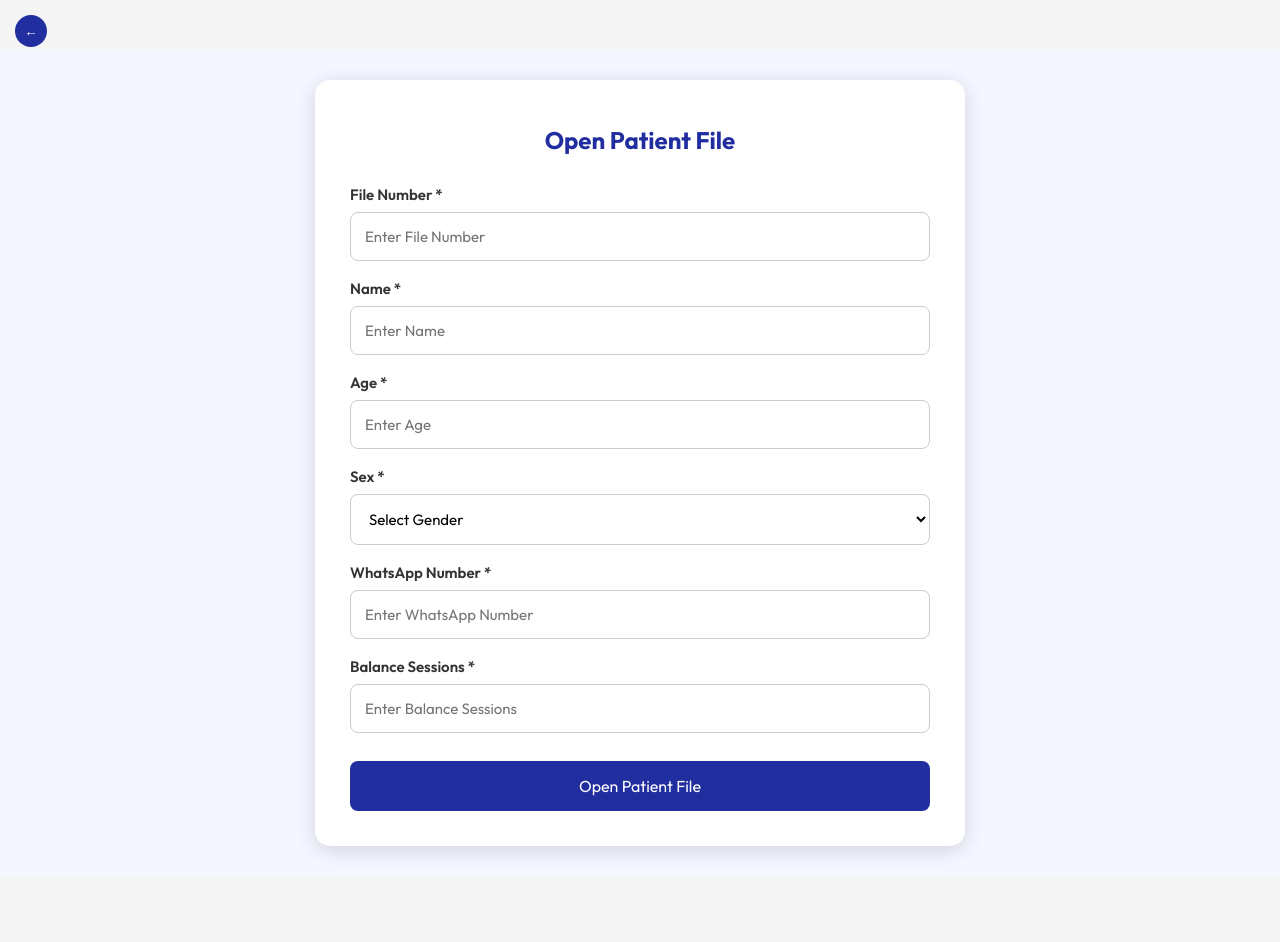
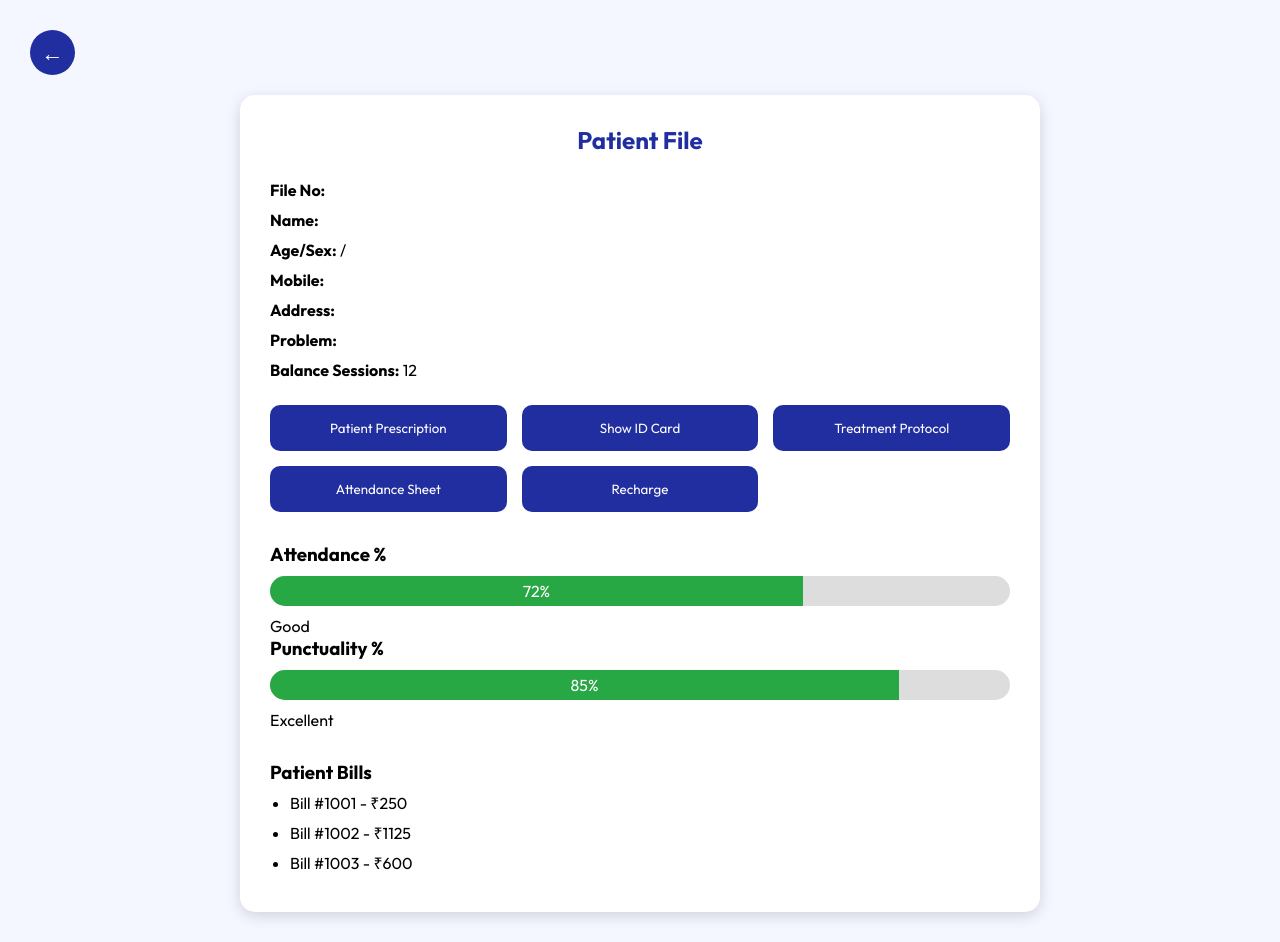
Before and after one commit to sagarkumarsaini11/clinic-website, a React (Vite) app: page /openpatientlist in a window 1280 px wide. Before the commit the page ends 876 px from the top, so only its background shows below. Built offline with nearby package versions, Linux system fonts and the light colour scheme; no server answers.

Commit message:
15th commit

```diff
--- a/src/Components/OpenPatientList/OpenPatientList.css
+++ b/src/Components/OpenPatientList/OpenPatientList.css
@@ -2,167 +2,154 @@
   margin:0;
   padding:0;
   box-sizing:border-box;
-
 }
 
-.patient-file-container{
+.patient-file-page{
   min-height:100vh;
   background:#f4f7ff;
-margin-top: 50px;
-  display:flex;
-  justify-content:center;
-  align-items:center;
-
   padding:30px;
 }
 
+.back-btn{
+  width:45px;
+  height:45px;
+
+  border:none;
+  border-radius:50%;
+
+  background:#212ea0;
+  color:#fff;
+
+  font-size:22px;
+  cursor:pointer;
+
+  margin-bottom:20px;
+}
+
 .patient-file-card{
-  width:100%;
-  max-width:650px;
+  max-width:800px;
+  margin:auto;
 
   background:#fff;
 
-  padding:35px;
+  padding:30px;
 
   border-radius:15px;
 
-  box-shadow:0 4px 20px rgba(0,0,0,0.15);
-
-  position:relative; /* Important */
+  box-shadow:0 4px 15px rgba(0,0,0,0.15);
 }
 
 .patient-file-card h2{
   text-align:center;
   color:#212ea0;
-
-  margin-bottom:30px;
-
-  padding-top:10px;
+  margin-bottom:25px;
 }
 
-/* BACK BUTTON TOP LEFT */
-
-.back-btn{
-  position: absolute;
-  top: 15px;
-  left: 15px;
-  width: 32px;
-  height: 32px;
-  border: none;
-  border-radius: 50%;
-  background: #212ea0;
-  color: white;
- align-items: center;
-  justify-content: center;
-
-  cursor: pointer;
-
-  transition: 0.3s;
+.patient-info p{
+  margin:10px 0;
+  font-size:16px;
 }
 
-.back-btn:hover{
-  background: #16227c;
+.link-grid{
+  display:grid;
+  grid-template-columns:repeat(auto-fit,minmax(220px,1fr));
+  gap:15px;
+  margin-top:25px;
 }
 
-.form-group{
-  margin-bottom:18px;
+.link-grid button{
+  border:none;
+  padding:15px;
+  border-radius:10px;
+  background:#212ea0;
+  color:white;
+  cursor:pointer;
 }
 
-.form-group label{
-  display:block;
-
-  margin-bottom:8px;
-
-  font-weight:600;
-  color:#333;
+.meter-section{
+  margin-top:30px;
 }
 
-.form-group input,
-.form-group select{
+.meter{
   width:100%;
+  height:30px;
+  background:#ddd;
+  border-radius:20px;
+  overflow:hidden;
+  margin:10px 0;
+}
 
-  padding:14px;
+.meter-fill{
+  height:100%;
+  background:#28a745;
+  color:white;
+  text-align:center;
+  line-height:30px;
+}
 
-  border:1px solid #ccc;
+.bill-section{
+  margin-top:30px;
+}
 
+.bill-section ul{
+  padding-left:20px;
+}
+
+.bill-section li{
+  margin:8px 0;
+}
+
+.modal-overlay{
+  position:fixed;
+  inset:0;
+
+  background:rgba(0,0,0,.5);
+
+  display:flex;
+  justify-content:center;
+  align-items:center;
+}
+
+.id-card{
+  background:white;
+  padding:25px;
+  border-radius:12px;
+  width:320px;
+}
+
+.id-card h3{
+  margin-bottom:15px;
+}
+
+.id-card p{
+  margin:8px 0;
+}
+
+.id-card button{
+  width:100%;
+  margin-top:10px;
+
+  padding:12px;
+
+  border:none;
   border-radius:8px;
 
-  font-size:15px;
-
-  outline:none;
-
-  transition:0.3s;
+  background:#212ea0;
+  color:white;
+  cursor:pointer;
 }
 
-.form-group input:focus,
-.form-group select:focus{
-  border-color:#212ea0;
-}
-
-.error-text{
-  color:red;
-
-  font-size:13px;
-
-  margin-top:5px;
-}
-
-.submit-btn-file{
-  width:100%;
-
-  background:#212ea0;
-
-  color:white;
-
-  border:none;
-
-  padding:15px;
-
-  border-radius:8px;
-
-  font-size:16px;
-
-  cursor:pointer;
-
-  margin-top:10px;
-}
-
-.submit-btn-file:hover{
-  background:#18248a;
+.close-btn{
+  background:#dc3545 !important;
 }
 
 @media(max-width:768px){
 
   .patient-file-card{
-    padding:25px;
-  }
-
-  .patient-file-card h2{
-    font-size:24px;
-    margin-top:20px;
-  }
-
-  .back-btn{
-    top:15px;
-    left:15px;
-
-    padding:8px 14px;
-    font-size:14px;
-  }
-}
-
-@media(max-width:480px){
-
-  .patient-file-container{
-    padding:15px;
-  }
-
-  .patient-file-card{
     padding:20px;
   }
 
-  .back-btn{
-    top:12px;
-    left:12px;
+  .link-grid{
+    grid-template-columns:1fr;
   }
 }
--- a/src/Components/OpenPatientList/OpenPatientList.jsx
+++ b/src/Components/OpenPatientList/OpenPatientList.jsx
@@ -1,255 +1,297 @@
-import React, { useState } from "react";
-
-import './OpenPatientList.css'
+import React, { useState, useEffect } from "react";
+import "./OpenPatientList.css";
 import { useNavigate } from "react-router-dom";
 
 export default function OpenPatientList() {
   const navigate = useNavigate();
 
-  const [formData, setFormData] = useState({
+  const [showIdCard, setShowIdCard] = useState(false);
+  const [loading, setLoading] = useState(true);
+
+  const [patient, setPatient] = useState({
     fileNo: "",
     name: "",
     age: "",
     sex: "",
     whatsapp: "",
-    balanceSessions: "",
+    address: "",
+    problem: "",
+    balanceSessions: 12,
+    attendance: 72,
+    punctuality: 85,
   });
 
-  const [errors, setErrors] = useState({});
+  useEffect(() => {
+    fetchPatient();
+  }, []);
 
-  const handleChange = (e) => {
-    const { name, value } = e.target;
+  const fetchPatient = async () => {
+    try {
+      setLoading(true);
 
-    setFormData((prev) => ({
-      ...prev,
-      [name]: value,
-    }));
+      const response = await fetch(
+        "https://clinic-backend-5ucx.onrender.com/api/appointment/list"
+      );
 
-    setErrors((prev) => ({
-      ...prev,
-      [name]: "",
-    }));
+      const data = await response.json();
+
+      console.log("API DATA", data);
+
+      const patientData = Array.isArray(data)
+        ? data[0]
+        : data.data?.[0] || data.appointments?.[0];
+
+      if (patientData) {
+        setPatient({
+          fileNo:
+            patientData.fileNo ||
+            patientData.fileNumber ||
+            "12345",
+
+          name: patientData.name || "",
+
+          age: patientData.age || "",
+
+          sex:
+            patientData.gender ||
+            patientData.sex ||
+            "",
+
+          whatsapp:
+            patientData.mobile ||
+            patientData.whatsapp ||
+            "",
+
+          address:
+            patientData.address || "",
+
+          problem:
+            patientData.problem || "",
+
+          balanceSessions: 12,
+
+          attendance: 72,
+
+          punctuality: 85,
+        });
+      }
+    } catch (error) {
+      console.log(error);
+    } finally {
+      setLoading(false);
+    }
   };
 
-  const validateForm = () => {
-    let newErrors = {};
+  const shareWhatsApp = () => {
+    const text =
+      `Patient ID Card\n\n` +
+      `File No: ${patient.fileNo}\n` +
+      `Name: ${patient.name}\n` +
+      `Age/Sex: ${patient.age}/${patient.sex}\n` +
+      `Mobile: ${patient.whatsapp}`;
 
-    if (!formData.fileNo.trim()) {
-      newErrors.fileNo = "File Number is required";
-    } else if (formData.fileNo.length < 5) {
-      newErrors.fileNo = "File Number must be minimum 5 digits";
+    window.open(
+      `https://wa.me/?text=${encodeURIComponent(text)}`
+    );
+  };
+
+  if (loading) {
+    return (
+      <div className="patient-file-page">
+        <h2 style={{ textAlign: "center" }}>
+          Loading Patient...
+        </h2>
+      </div>
+    );
   }
 
-    if (!formData.name.trim()) {
-      newErrors.name = "Name is required";
-    }
+  return (
+    <div className="patient-file-page">
 
-    if (!formData.age.trim()) {
-      newErrors.age = "Age is required";
-    }
-
-    if (!formData.sex) {
-      newErrors.sex = "Please select gender";
-    }
-
-    if (!formData.whatsapp.trim()) {
-      newErrors.whatsapp = "WhatsApp Number is required";
-    } else if (formData.whatsapp.length !== 10) {
-      newErrors.whatsapp =
-        "WhatsApp Number must be 10 digits";
-    }
-
-    if (!formData.balanceSessions.trim()) {
-      newErrors.balanceSessions =
-        "Balance Sessions is required";
-    }
-
-    setErrors(newErrors);
-
-    return Object.keys(newErrors).length === 0;
-  };
-
-  const handleSubmit = (e) => {
-    e.preventDefault();
-
-    if (!validateForm()) return;
-
-    console.log("===== OPEN PATIENT FILE =====");
-    console.table(formData);
-    console.log(formData);
-
-    alert("Patient File Opened Successfully!");
-
-    setFormData({
-      fileNo: "",
-      name: "",
-      age: "",
-      sex: "",
-      whatsapp: "",
-      balanceSessions: "",
-    });
-  };
-
-  return (
-    <div className="patient-file-container">
-
- <button  type="button"  className="back-btn"onClick={() =>
-navigate("/homepage", { state: { openPatientPopup: true,
-  },
-    })
-  } >←</button>
-
-
+      <button
+        className="back-btn"
+        onClick={() => navigate(-1)}
+      >
+        ←
+      </button>
 
       <div className="patient-file-card">
 
-        <h2>Open Patient File</h2>
+        <h2>Patient File</h2>
 
-        <form onSubmit={handleSubmit}>
+        <div className="patient-info">
 
-          {/* File Number */}
+          <p>
+            <strong>File No:</strong>{" "}
+            {patient.fileNo}
+          </p>
 
-          <div className="form-group">
-            <label>File Number *</label>
+          <p>
+            <strong>Name:</strong>{" "}
+            {patient.name}
+          </p>
 
-            <input
-              type="text"
-              name="fileNo"
-              value={formData.fileNo}
-              onChange={handleChange}
-              placeholder="Enter File Number"
-            />
+          <p>
+            <strong>Age/Sex:</strong>{" "}
+            {patient.age} / {patient.sex}
+          </p>
 
-            {errors.fileNo && (
-              <p className="error-text">
-                {errors.fileNo}
+          <p>
+            <strong>Mobile:</strong>{" "}
+            {patient.whatsapp}
           </p>
-            )}
+
+          <p>
+            <strong>Address:</strong>{" "}
+            {patient.address}
+          </p>
+
+          <p>
+            <strong>Problem:</strong>{" "}
+            {patient.problem}
+          </p>
+
+          <p>
+            <strong>Balance Sessions:</strong>{" "}
+            {patient.balanceSessions}
+          </p>
+
         </div>
 
-          {/* Name */}
+        <div className="link-grid">
 
-          <div className="form-group">
-            <label>Name *</label>
+          <button
+            onClick={() =>
+              navigate("/prescription")
+            }
+          >
+            Patient Prescription
+          </button>
 
-            <input
-              type="text"
-              name="name"
-              value={formData.name}
-              onChange={handleChange}
-              placeholder="Enter Name"
-            />
+          <button
+            onClick={() =>
+              setShowIdCard(true)
+            }
+          >
+            Show ID Card
+          </button>
 
-            {errors.name && (
-              <p className="error-text">
-                {errors.name}
-              </p>
-            )}
+          <button
+            onClick={() =>
+              navigate("/treatmentprotocol")
+            }
+          >
+            Treatment Protocol
+          </button>
+
+          <button
+            onClick={() =>
+              navigate("/attendancesheet")
+            }
+          >
+            Attendance Sheet
+          </button>
+
+          <button
+            onClick={() =>
+              navigate("/recharge")
+            }
+          >
+            Recharge
+          </button>
+
         </div>
 
-          {/* Age */}
+        <div className="meter-section">
 
-          <div className="form-group">
-            <label>Age *</label>
+          <h3>Attendance %</h3>
 
-            <input
-              type="number"
-              name="age"
-              value={formData.age}
-              onChange={handleChange}
-              placeholder="Enter Age"
-            />
-
-            {errors.age && (
-              <p className="error-text">
-                {errors.age}
-              </p>
-            )}
+          <div className="meter">
+            <div
+              className="meter-fill"
+              style={{
+                width: `${patient.attendance}%`,
+              }}
+            >
+              {patient.attendance}%
+            </div>
           </div>
 
-          {/* Sex */}
+          <p>Good</p>
 
-          <div className="form-group">
-            <label>Sex *</label>
+          <h3>Punctuality %</h3>
 
-            <select
-              name="sex"
-              value={formData.sex}
-              onChange={handleChange}
+          <div className="meter">
+            <div
+              className="meter-fill"
+              style={{
+                width: `${patient.punctuality}%`,
+              }}
             >
-              <option value="">
-                Select Gender
-              </option>
-
-              <option value="Male">
-                Male
-              </option>
-
-              <option value="Female">
-                Female
-              </option>
-
-              <option value="Other">
-                Other
-              </option>
-            </select>
-
-            {errors.sex && (
-              <p className="error-text">
-                {errors.sex}
-              </p>
-            )}
+              {patient.punctuality}%
+            </div>
           </div>
 
-          {/* WhatsApp */}
+          <p>Excellent</p>
 
-          <div className="form-group">
-            <label>WhatsApp Number *</label>
-
-            <input
-              type="text"
-              name="whatsapp"
-              value={formData.whatsapp}
-              onChange={handleChange}
-              placeholder="Enter WhatsApp Number"
-            />
-
-            {errors.whatsapp && (
-              <p className="error-text">
-                {errors.whatsapp}
-              </p>
-            )}
         </div>
 
-          {/* Balance Sessions */}
+        <div className="bill-section">
 
-          <div className="form-group">
-            <label>Balance Sessions *</label>
+          <h3>Patient Bills</h3>
 
-            <input
-              type="number"
-              name="balanceSessions"
-              value={formData.balanceSessions}
-              onChange={handleChange}
-              placeholder="Enter Balance Sessions"
-            />
+          <ul>
+            <li>Bill #1001 - ₹250</li>
+            <li>Bill #1002 - ₹1125</li>
+            <li>Bill #1003 - ₹600</li>
+          </ul>
 
-            {errors.balanceSessions && (
-              <p className="error-text">
-                {errors.balanceSessions}
-              </p>
-            )}
         </div>
 
+      </div>
+
+      {showIdCard && (
+
+        <div className="modal-overlay">
+
+          <div className="id-card">
+
+            <h3>Patient ID Card</h3>
+
+            <p>File No: {patient.fileNo}</p>
+
+            <p>Name: {patient.name}</p>
+
+            <p>
+              Age/Sex:
+              {patient.age}/{patient.sex}
+            </p>
+
+            <p>
+              Mobile:
+              {patient.whatsapp}
+            </p>
+
             <button
-            type="submit"
-            className="submit-btn-file"
+              onClick={shareWhatsApp}
             >
-            Open Patient File
+              Share ID on WhatsApp
             </button>
 
-        </form>
+            <button
+              className="close-btn"
+              onClick={() =>
+                setShowIdCard(false)
+              }
+            >
+              Close
+            </button>
+
           </div>
+
+        </div>
+
+      )}
     </div>
   );
 }
--- a/src/Components/Recharge/Recharge.jsx
+++ b/src/Components/Recharge/Recharge.jsx
@@ -121,7 +121,7 @@ console.log(
   return (
 
     <div className="recharge-container">
-         <button type="button" className="back-btn"onClick={() =>navigate("/homepage", {
+         <button type="button" className="back-btn-recharge"onClick={() =>navigate("/homepage", {
       state: {
         openPatientPopup: true,
       },
```
Also changed, not shown: src/Components/Recharge/Recharge.css (+22 -0 lines). Lines whose indentation alone changed are shown as unchanged.
